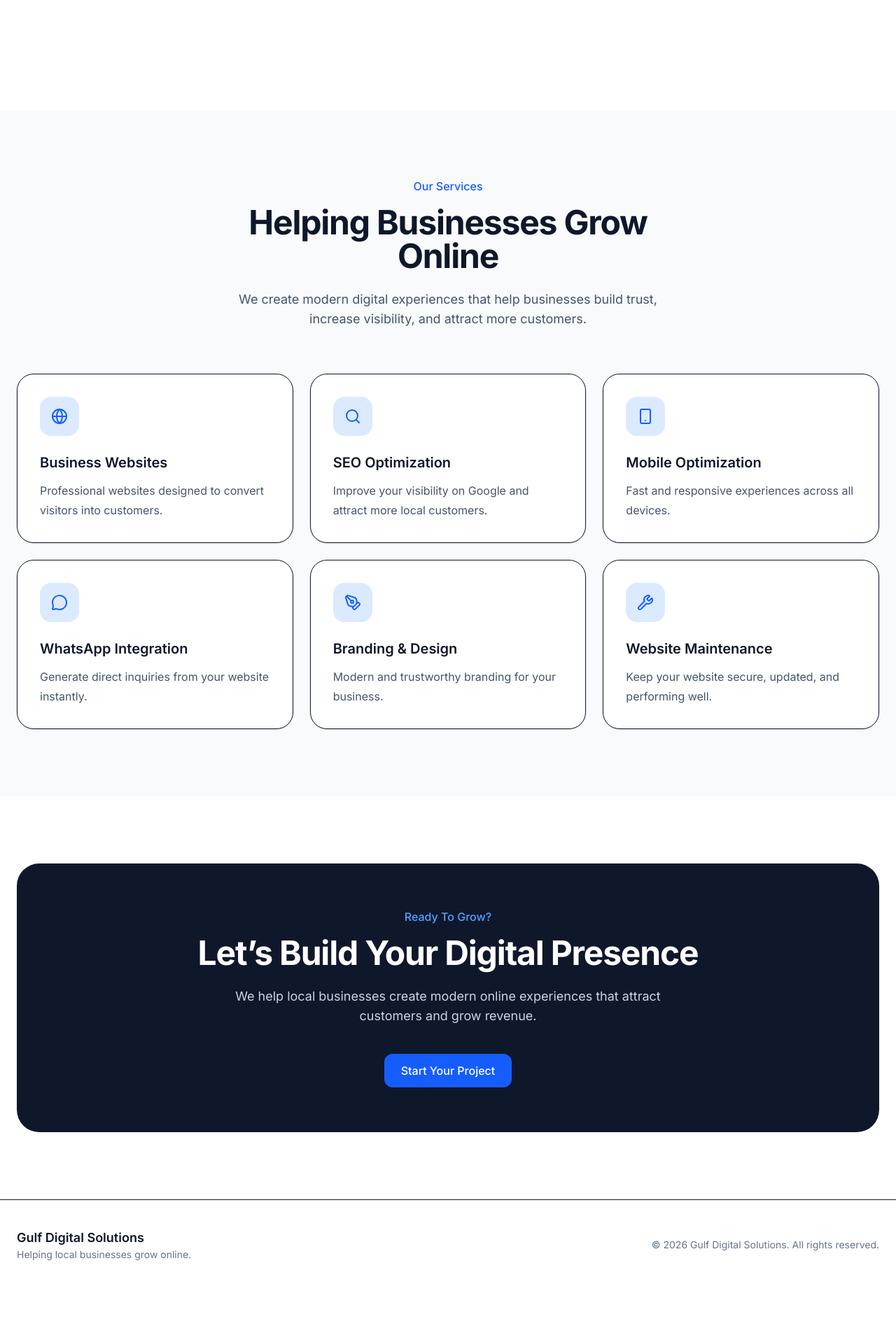
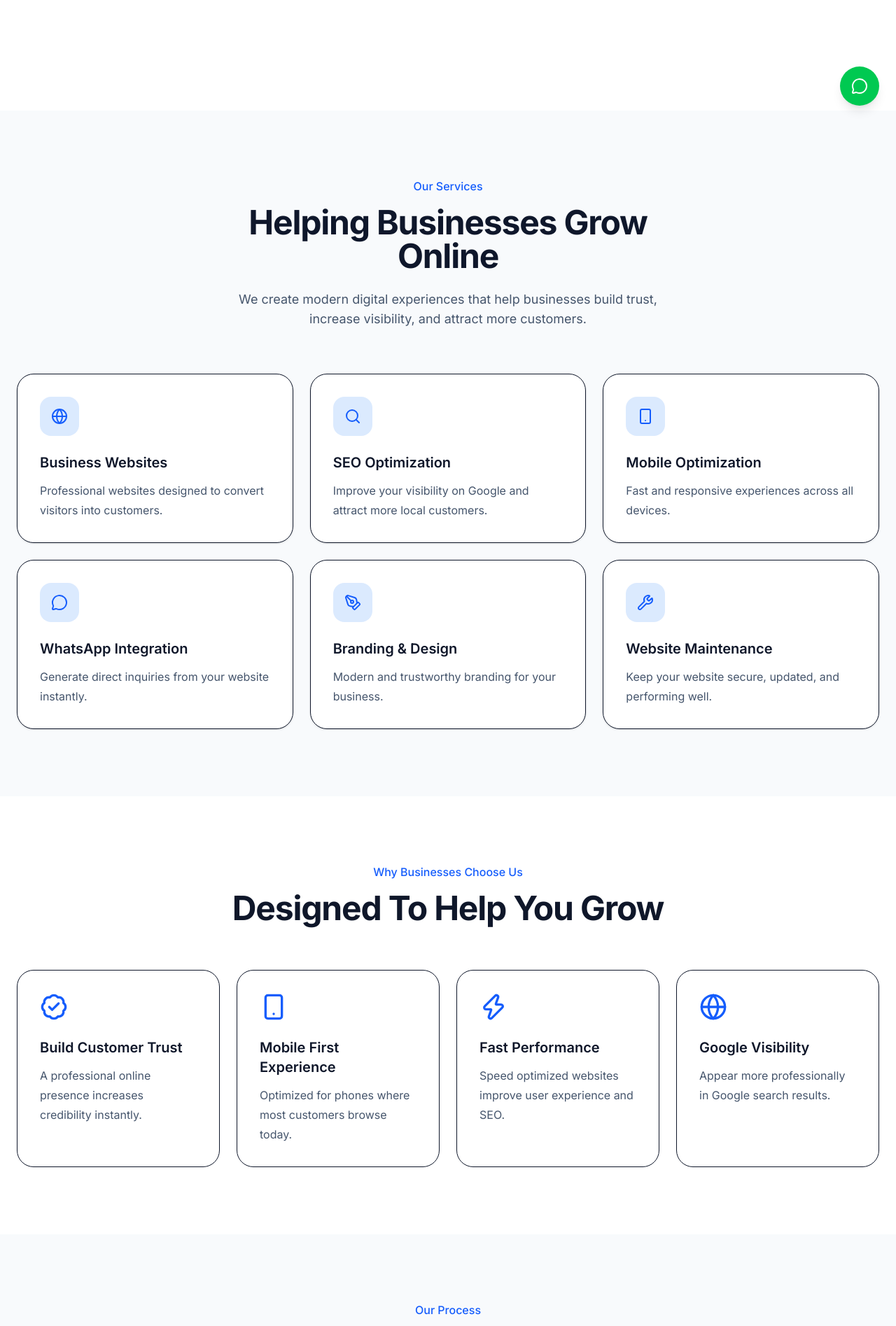
Before and after one commit to r-jheltandugon/gulf-digital-solutions, a Next.js app: page / in a window 1280 px wide. Shown: the part 625-2520 px from the top of the page at 70% size. Before the commit the page ends 2468 px from the top, so only its background shows below. Built offline with nearby package versions, Linux system fonts and the light colour scheme.

Commit message:
Add sections

```diff
--- a/app/page.tsx
+++ b/app/page.tsx
@@ -3,20 +3,32 @@ import Navbar from "@/components/layout/navbar";
 
 import Hero from "@/components/sections/hero";
 import Services from "@/components/sections/services";
+import Benefits from "@/components/sections/benefits";
+import Process from "@/components/sections/process";
+import Testimonials from "@/components/sections/testimonials";
+import FAQ from "@/components/sections/faq";
 import CTA from "@/components/sections/cta";
+
+import WhatsAppButton from "@/components/ui/whatsapp-button";
 
 export default function HomePage() {
   return (
     <>
       <Navbar />
 
-      <main className="min-h-screen">
+      <main>
         <Hero />
         <Services />
+        <Benefits />
+        <Process />
+        <Testimonials />
+        <FAQ />
         <CTA />
       </main>
 
       <Footer />
+
+      <WhatsAppButton />
     </>
   );
 }
```
